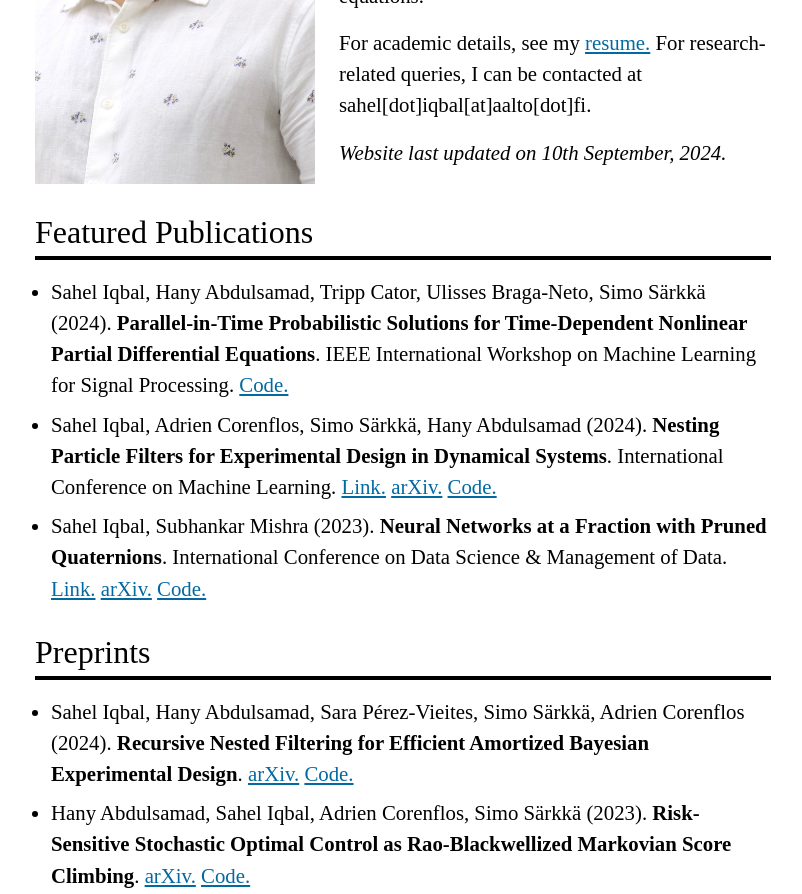
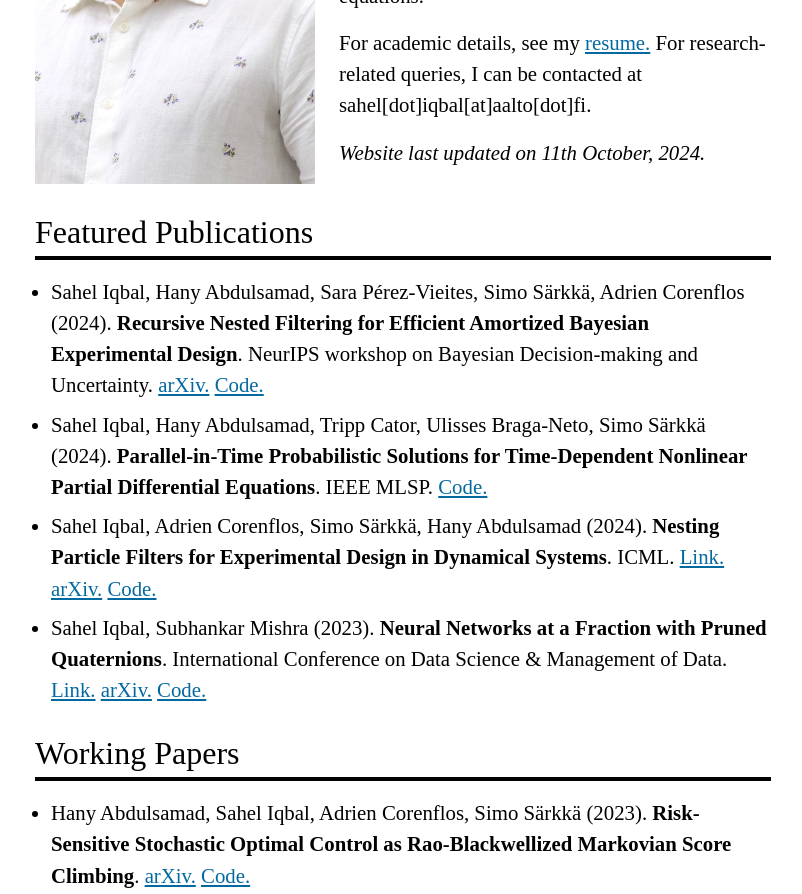
Before and after one commit to Sahel13/Old-Personal-Website, a Gatsby site: page / in a window 1280 px wide. Shown: the part 440-1334 px from the top of the page, without its empty margins (237-1039 px from the left). Built offline with nearby package versions, Linux system fonts and the light colour scheme; Gatsby itself is replaced by a stand-in of ours.

Commit message:
Update after BDU workshop decision

```diff
--- a/src/data/preprints.ts
+++ b/src/data/preprints.ts
@@ -2,20 +2,13 @@ export interface PaperProps {
   title: string
   authors: string
   year: string
-  arxiv: string
+  arxiv?: string
   venue?: string
   link?: string
   code?: string
 }
 
 export const preprints: PaperProps[] = [
-  {
-    title: "Recursive Nested Filtering for Efficient Amortized Bayesian Experimental Design",
-    authors: "Sahel Iqbal, Hany Abdulsamad, Sara Pérez-Vieites, Simo Särkkä, Adrien Corenflos",
-    year: "2024",
-    arxiv: "https://arxiv.org/abs/2409.05354",
-    code: "https://github.com/Sahel13/InsideOutNPF.jl",
-  },
   {
     title: "Risk-Sensitive Stochastic Optimal Control as Rao-Blackwellized Markovian Score Climbing",
     authors: "Hany Abdulsamad, Sahel Iqbal, Adrien Corenflos, Simo Särkkä",
--- a/src/data/publications.ts
+++ b/src/data/publications.ts
@@ -2,17 +2,25 @@ import { PaperProps } from "./preprints";
 
 export const publications: PaperProps[] = [
   {
+    title: "Recursive Nested Filtering for Efficient Amortized Bayesian Experimental Design",
+    authors: "Sahel Iqbal, Hany Abdulsamad, Sara Pérez-Vieites, Simo Särkkä, Adrien Corenflos",
+    year: "2024",
+    venue: "NeurIPS workshop on Bayesian Decision-making and Uncertainty",
+    arxiv: "https://arxiv.org/abs/2409.05354",
+    code: "https://github.com/Sahel13/InsideOutNPF.jl",
+  },
+  {
     title: "Parallel-in-Time Probabilistic Solutions for Time-Dependent Nonlinear Partial Differential Equations",
     authors: "Sahel Iqbal, Hany Abdulsamad, Tripp Cator, Ulisses Braga-Neto, Simo Särkkä",
     year: "2024",
-    venue: "IEEE International Workshop on Machine Learning for Signal Processing",
+    venue: "IEEE MLSP",
     code: "https://github.com/hanyas/parallel-pde",
   },
   {
     title: "Nesting Particle Filters for Experimental Design in Dynamical Systems",
     authors: "Sahel Iqbal, Adrien Corenflos, Simo Särkkä, Hany Abdulsamad",
     year: "2024",
-    venue: "International Conference on Machine Learning",
+    venue: "ICML",
     arxiv: "https://arxiv.org/abs/2402.07868",
     code: "https://github.com/Sahel13/InsideOutSMC2.jl",
     link: "https://proceedings.mlr.press/v235/iqbal24a.html",
--- a/src/pages/index.tsx
+++ b/src/pages/index.tsx
@@ -54,7 +54,7 @@ const IndexPage = () => {
               For research-related queries, I can be contacted at sahel[dot]iqbal[at]aalto[dot]fi.
             </p>
             <p className="pt-4 italic">
-              Website last updated on 10th September, 2024.
+              Website last updated on 11th October, 2024.
             </p>
           </div>
         </div>
@@ -77,7 +77,7 @@ const IndexPage = () => {
         </ul>
       </section>
       <section id="preprints" className="my-6 scroll-mt-20">
-        <SectionHeader>Preprints</SectionHeader>
+        <SectionHeader>Working Papers</SectionHeader>
         <ul className="mt-2 ml-4 list-disc">
           {preprints.map((element) => (
             <Paper
```
